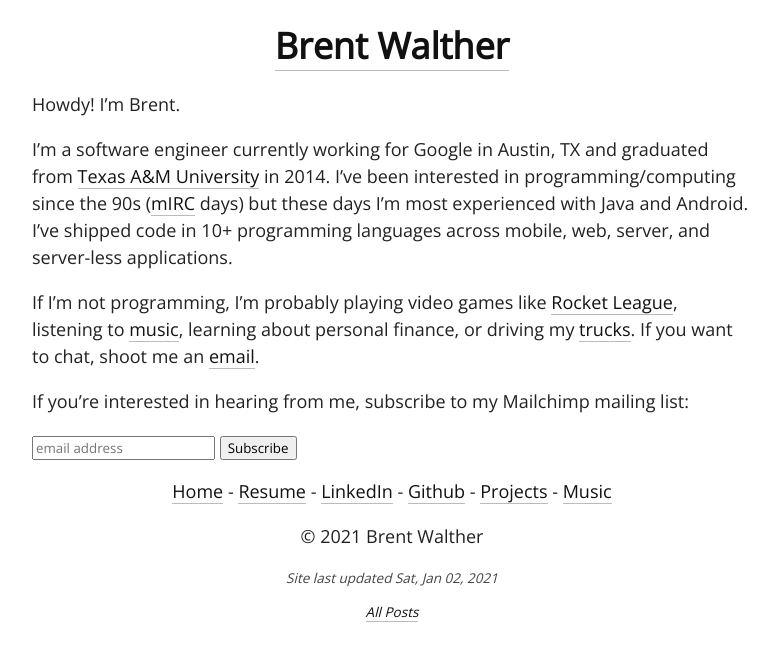
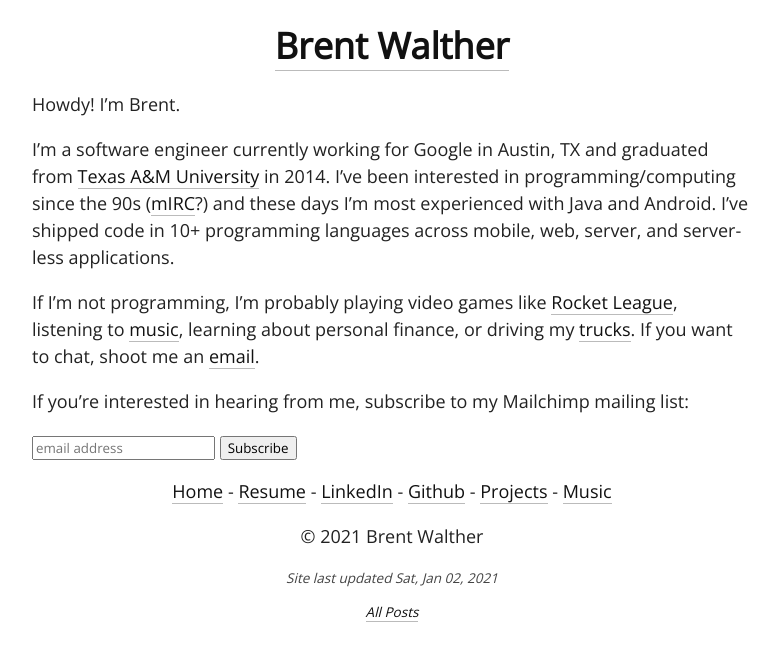
Before and after one commit to brentwalther/brentwalther.github.io, a Jekyll site: the page built from index.md, in a window 1280 px wide. Shown: the top 661 px of the page, without its empty margins (248-1027 px from the left). Built offline with Jekyll 4.4.1, drawn with Linux system fonts in a browser that asks for light colours.

Commit message:
Misc grammar.

```diff
--- a/index.md
+++ b/index.md
@@ -5,7 +5,7 @@
 Howdy! I'm Brent.
 
 I'm a software engineer currently working for Google in Austin, TX and
-graduated from [Texas A&amp;M University](http://www.tamu.edu) in 2014. I've been interested in programming/computing since the 90s ([mIRC](https://en.wikipedia.org/wiki/MIRC_scripting_language) days) but these days I'm most experienced with Java and Android. I've shipped code in 10+ programming languages across mobile, web, server, and server-less applications.
+graduated from [Texas A&amp;M University](http://www.tamu.edu) in 2014. I've been interested in programming/computing since the 90s ([mIRC](https://en.wikipedia.org/wiki/MIRC_scripting_language)?) and these days I'm most experienced with Java and Android. I've shipped code in 10+ programming languages across mobile, web, server, and server-less applications.
 
 If I'm not programming, I'm probably playing video games like
 [Rocket League](https://rocketleague.tracker.network/profile/steam/76561198099061550),
```
